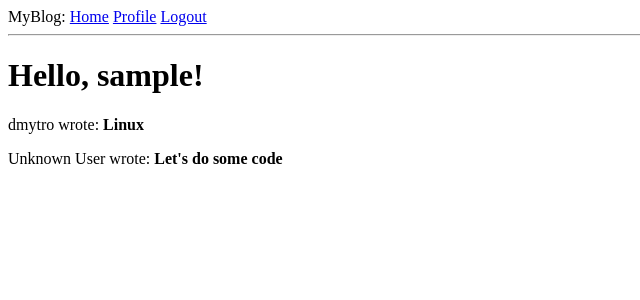
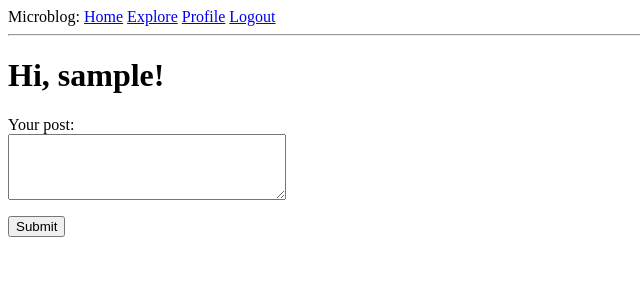
Before and after one commit to grendach/FlaskLearningVideo, a Flask app: page / in a window 1280 px wide. Shown: the top 300 px of the page, without its empty margins (0-640 px from the left). Run offline with Flask 2, Linux system fonts and the light colour scheme; the visitor is signed in with stand-in values (Sample User, id 1); data comes from the database, SQL or seed files in the repository; data that the repository does not hold is empty.

Commit message:
09 Pagination

```diff
--- a/app/forms.py
+++ b/app/forms.py
@@ -1,7 +1,8 @@
 from flask_wtf import FlaskForm
-from wtforms import StringField, PasswordField, BooleanField, SubmitField, TextAreaField
-from wtforms.validators import ValidationError, DataRequired, Email, EqualTo, Length
-
+from wtforms import StringField, PasswordField, BooleanField, SubmitField, \
+    TextAreaField
+from wtforms.validators import ValidationError, DataRequired, Email, EqualTo, \
+    Length
 from app.models import User
 
 
@@ -23,11 +24,13 @@ class RegistrationForm(FlaskForm):
     def validate_username(self, username):
         user = User.query.filter_by(username=username.data).first()
         if user is not None:
-            raise ValidationError('User with this username already exist')
+            raise ValidationError('Please use a different username.')
+
     def validate_email(self, email):
         user = User.query.filter_by(email=email.data).first()
         if user is not None:
-            raise ValidationError('User with this email already exist')
+            raise ValidationError('Please use a different email address.')
+
 
 class EditProfileForm(FlaskForm):
     username = StringField('Username', validators=[DataRequired()])
@@ -42,4 +45,9 @@ class EditProfileForm(FlaskForm):
         if username.data != self.original_username:
             user = User.query.filter_by(username=self.username.data).first()
             if user is not None:
-                raise ValidationError('Please use a different username')
+                raise ValidationError('Please use a different username.')
+
+
+class PostForm(FlaskForm):
+    post = TextAreaField('Your post:', validators=[DataRequired()])
+    submit = SubmitField('Submit')
--- a/app/models.py
+++ b/app/models.py
@@ -61,6 +61,7 @@ class User(UserMixin, db.Model):
 def load_user(id):
     return User.query.get(int(id))
 
+
 class Post(db.Model):
     id = db.Column(db.Integer, primary_key=True)
     body = db.Column(db.String(999))
--- a/app/routes.py
+++ b/app/routes.py
@@ -5,8 +5,13 @@ from flask_login import login_user, logout_user, current_user, login_required
 from werkzeug.urls import url_parse
 
 from app import app, db
-from app.models import User
-from app.forms import LoginForm, RegistrationForm, EditProfileForm
+from app.models import User, Post
+from app.forms import (LoginForm,
+                       RegistrationForm,
+                       EditProfileForm,
+                       PostForm,
+                       )
+
 
 @app.before_request
 def before_request():
@@ -14,33 +19,43 @@ def before_request():
         current_user.last_seen = datetime.utcnow()
         db.session.commit()
 
-@app.route('/')
-@app.route('/index')
+
+@app.route('/', methods=['GET', 'POST'])
+@app.route('/index', methods=['GET', 'POST'])
 @login_required
 def index():
-    user = {'username': 'dmytro'}
-    posts = [
-        {
-            'author': user,
-            'body': 'Linux',
-        },
-        {
-            'author': {'username': 'Unknown User'},
-            'body': "Let's do some code",
-        }
-    ]
-    return render_template('index.html', title='Home', posts=posts)
+    form = PostForm()
+    if form.validate_on_submit():
+        post = Post(body=form.post.data, author=current_user)
+        db.session.add(post)
+        db.session.commit()
+        flash('Your post now online')
+        return redirect(url_for('index'))
+    page = request.args.get('page', 1, type=int)
+    posts = current_user.followed_posts().paginate(
+        page, app.config['POSTS_PER_PAGE'], False)
+    next_url = url_for('index', page=posts.next_num) \
+        if posts.has_next else None
+    prev_url = url_for('index', page=posts.prev_num) \
+        if posts.has_prev else None
+    return render_template('index.html', title='Home', form=form,
+                           posts=posts.items, next_url=next_url,
+                           prev_url=prev_url)
 
 
 @app.route('/user/<username>')
 @login_required
 def user(username):
     user = User.query.filter_by(username=username).first_or_404()
-    posts = [
-        {'author': user, 'body': 'Tech talk #1'},
-        {'author': user, 'body': 'Tech talk #2'}
-    ]
-    return render_template('user.html', user=user, posts=posts)
+    page = request.args.get('page', 1, type=int)
+    posts = user.posts.order_by(Post.timestamp.desc()).paginate(
+        page, app.config['POSTS_PER_PAGE'], False)
+    next_url = url_for('user', username=user.username, page=posts.next_num) \
+        if posts.has_next else None
+    prev_url = url_for('user', username=user.username, page=posts.prev_num) \
+        if posts.has_prev else None
+    return render_template('user.html', user=user, posts=posts.items,
+                           next_url=next_url, prev_url=prev_url)
 
 
 @app.route('/follow/<username>')
@@ -58,6 +73,7 @@ def follow(username):
     flash(f'Now you are following {username}!')
     return redirect(url_for('user', username=username))
 
+
 @app.route('/unfollow/<username>')
 @login_required
 def unfollow(username):
@@ -71,7 +87,7 @@ def unfollow(username):
     current_user.unfollow(user)
     db.session.commit()
     flash(f'Now you are NOT following {username}!')
-    return redirect (url_for('user', username=username))
+    return redirect(url_for('user', username=username))
 
 
 @app.route('/register', methods=['GET', 'POST'])
@@ -82,13 +98,14 @@ def register():
     new_user_register = RegistrationForm()
 
     if new_user_register.validate_on_submit():
-        new_user = User(username=new_user_register.username.data, email= new_user_register.email.data)
+        new_user = User(username=new_user_register.username.data, email=new_user_register.email.data)
         new_user.set_password(new_user_register.password.data)
         db.session.add(new_user)
         db.session.commit()
         flash('Wellcome to MyBlog. Now you are registered! Please log in')
         return redirect(url_for('login'))
     return render_template('register.html', title='Register', form=new_user_register)
+
 
 @app.route('/edit_profile', methods=['GET', 'POST'])
 @login_required
@@ -123,7 +140,22 @@ def login():
         return redirect(next_page)
     return render_template('login.html', title='Sign In', form=user_login)
 
+
 @app.route("/logout")
 def logout():
     logout_user()
     return redirect(url_for('index'))
+
+
+@app.route('/explore')
+@login_required
+def explore():
+    page = request.args.get('page', 1, type=int)
+    posts = Post.query.order_by(Post.timestamp.desc()).paginate(
+        page, app.config['POSTS_PER_PAGE'], False)
+    next_url = url_for('explore', page=posts.next_num) \
+        if posts.has_next else None
+    prev_url = url_for('explore', page=posts.prev_num) \
+        if posts.has_prev else None
+    return render_template("index.html", title='Explore', posts=posts.items,
+                           next_url=next_url, prev_url=prev_url)
--- a/app/templates/_post.html
+++ b/app/templates/_post.html
@@ -1,6 +1,6 @@
 <table>
         <tr valign="top">
             <td><img src="{{ post.author.avatar(36) }}"></td>
-            <td>{{ post.author.username }} wrote:<br>{{ post.body }}</td>
+            <td><a href="{{ url_for('user', username=post.author.username) }}">{{ post.author.username }}</a> says:<br>{{ post.body }}</td>
         </tr>
-</table>
+    </table>
--- a/app/templates/base.html
+++ b/app/templates/base.html
@@ -1,23 +1,25 @@
 <html>
     <head>
         {% if title %}
-            <title>{{ title }} - blog</title>
+        <title>{{ title }} - MyBlog</title>
         {% else %}
-        <title>MyBlog</title>
+        <title>Welcome to MyBlog</title>
         {% endif %}
     </head>
     <body>
         <div>
-            MyBlog:
+            Microblog:
             <a href="{{ url_for('index') }}">Home</a>
+            <a href="{{ url_for('explore') }}">Explore</a>
             {% if current_user.is_anonymous %}
             <a href="{{ url_for('login') }}">Login</a>
             {% else %}
-                <a href="{{ url_for('user', username=current_user.username) }}"> Profile</a>
+            <a href="{{ url_for('user', username=current_user.username) }}">Profile</a>
             <a href="{{ url_for('logout') }}">Logout</a>
             {% endif %}
         </div>
-        <hr>{% with messages = get_flashed_messages() %}
+        <hr>
+        {% with messages = get_flashed_messages() %}
         {% if messages %}
         <ul>
             {% for message in messages %}
@@ -26,7 +28,6 @@
         </ul>
         {% endif %}
         {% endwith %}
-        {% block content %}
-        {% endblock %}
+        {% block content %}{% endblock %}
   </body>
 </html>
--- a/app/templates/index.html
+++ b/app/templates/index.html
@@ -1,9 +1,27 @@
 {% extends "base.html" %}
+
 {% block content %}
-    <h1>Hello, {{ current_user.username }}!</h2>
-        {% for post in posts %}
-            <div>
-                <p>{{ post.author.username }} wrote: <b>{{ post.body }}</b></p>
-            </div>
-        {% endfor %}
+    <h1>Hi, {{ current_user.username }}!</h1>
+    {% if form %}
+    <form action="" method="post">
+        {{ form.hidden_tag() }}
+        <p>
+            {{ form.post.label }}<br>
+            {{ form.post(cols=32, rows=4) }}<br>
+            {% for error in form.post.errors %}
+            <span style="color: red;">[{{ error }}]</span>
+            {% endfor %}
+        </p>
+        <p>{{ form.submit() }}</p>
+    </form>
+    {% endif %}
+    {% for post in posts %}
+        {% include '_post.html' %}
+    {% endfor %}
+    {% if prev_url %}
+    <a href="{{ prev_url }}">Newer posts</a>
+    {% endif %}
+    {% if next_url %}
+    <a href="{{ next_url }}">Older posts</a>
+    {% endif %}
 {% endblock %}
--- a/config.py
+++ b/config.py
@@ -1,5 +1,6 @@
 import os
 basedir = os.path.abspath(os.path.dirname(__file__))
+
 
 class Config(object):
     SECRET_KEY = os.environ.get('SECRET_KEY') or 'you-will-never-guess'
@@ -12,3 +13,4 @@ class Config(object):
     MAIL_USERNAME = os.environ.get('MAIL_USERNAME')
     MAIL_PASSWORD = os.environ.get('MAIL_PASSWORD')
     ADMINS = ['grendach@gmail.com']
+    POSTS_PER_PAGE = 25
--- a/myblog.py
+++ b/myblog.py
@@ -1,5 +1,6 @@
 from app import app, db
 from app.models import User, Post
+
 
 @app.shell_context_processor
 def make_shell_context():
```
Also changed, not shown: app/templates/user.html (+15 -13 lines), migrations/versions/0da6b1e64a69_posts_table.py (deleted, +0 -37 lines), migrations/versions/1ae2bac30d83_new_fiealds_in_user_model.py (deleted, +0 -30 lines), migrations/versions/4bb1edf4fa83_users_table.py (deleted, +0 -38 lines), requirements.txt (+27 -32 lines), README.md, app/__init__.py (line endings or trailing spaces), 1 other file. Lines whose indentation alone changed are shown as unchanged.
